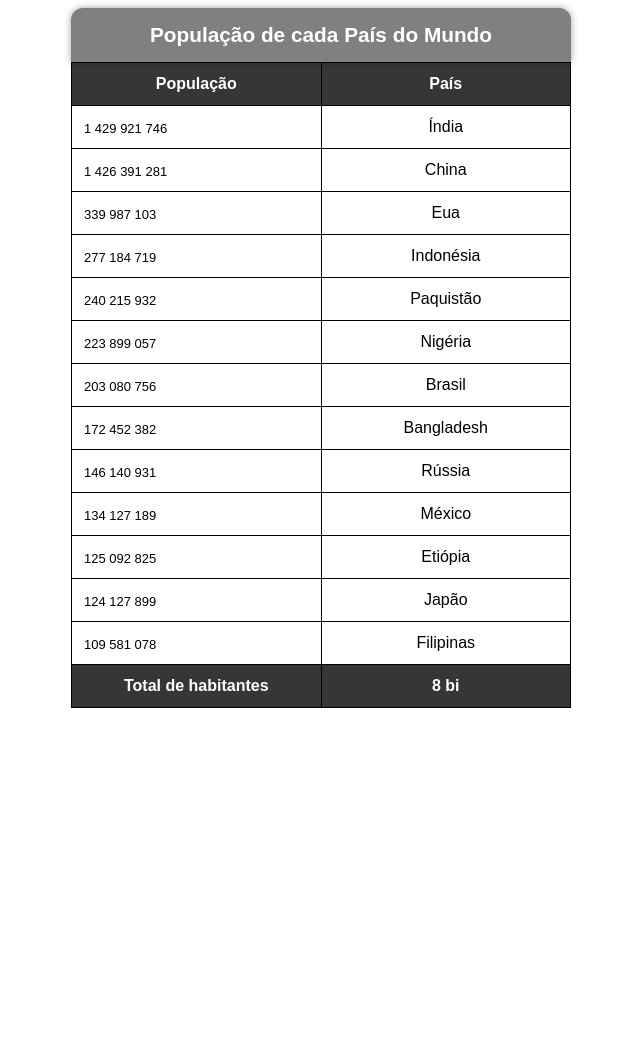
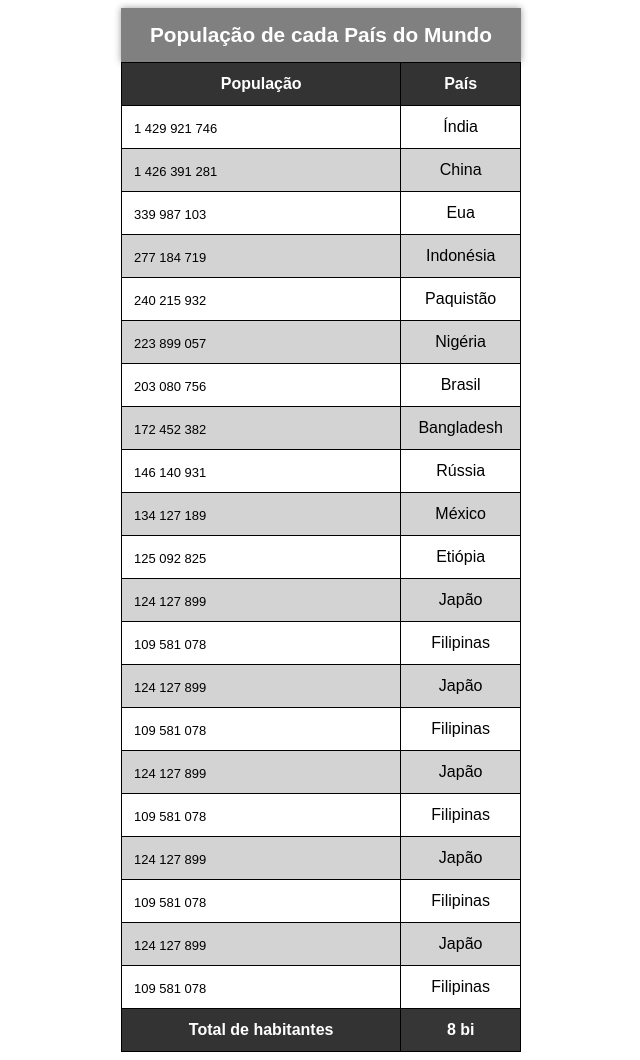
Before and after one commit to MikeDEV2022/html-css, a plain HTML site: page Exercicios/ex024/segunda_tabela.html in a window 1280 px wide. Shown: the whole page, without its empty margins (319-959 px from the left). Before the commit the page ends 800 px from the top, so only its background shows below. Drawn offline with Linux system fonts and the light colour scheme.

Commit message:
Atualizações de hoje

```diff
--- a/Exercicios/ex024/segunda_tabela.html
+++ b/Exercicios/ex024/segunda_tabela.html
@@ -9,10 +9,11 @@
             font-family: Arial, Helvetica, sans-serif;
         }
         table{
-            width: 500px;
+            width: 400px;
             margin: auto;
             padding-top: 5%;
             border-collapse: collapse;
+            position: relative;
         }
         caption{
             font-size: 1.3em;
@@ -20,12 +21,21 @@
             background-color: gray;
             color: white;
             padding: 15px;
-            border-top-left-radius: 12px;
-            border-top-right-radius: 12px;
             box-shadow: 0px 0px 7px rgba(0, 0, 0, 0.384);
         }
+        tbody > tr:nth-child(even){
+            background-color: lightgray;
+        }
+        tbody > tr:nth-child(odd){
+            background-color: white;
+        }
+        thead > tr > th{
+            position: sticky;
+            top: -1px;
+            background-color: #333;
+        }
         th{
-            background-color: rgba(0, 0, 0, 0.788);
+            background-color: #333;
             color: white;
         }
         td, th{
@@ -45,7 +55,7 @@
             vertical-align: bottom;
         }
         .pais{
-            width: 50%;
+            width: 30%;
         }
     </style>
 </head>
@@ -111,6 +121,38 @@
                 <td class="population">109 581 078</td>
                 <td class="country">Filipinas</td>
             </tr>
+            <tr>
+                <td class="population">124 127 899</td>
+                <td class="country">Japão</td>
+            </tr>
+            <tr>
+                <td class="population">109 581 078</td>
+                <td class="country">Filipinas</td>
+            </tr>
+            <tr>
+                <td class="population">124 127 899</td>
+                <td class="country">Japão</td>
+            </tr>
+            <tr>
+                <td class="population">109 581 078</td>
+                <td class="country">Filipinas</td>
+            </tr>
+            <tr>
+                <td class="population">124 127 899</td>
+                <td class="country">Japão</td>
+            </tr>
+            <tr>
+                <td class="population">109 581 078</td>
+                <td class="country">Filipinas</td>
+            </tr>
+            <tr>
+                <td class="population">124 127 899</td>
+                <td class="country">Japão</td>
+            </tr>
+            <tr>
+                <td class="population">109 581 078</td>
+                <td class="country">Filipinas</td>
+            </tr>
         </tbody>
         <tfoot>
             <th scope="row">Total de habitantes</th>
```
Also changed, not shown: Exercicios/ex024/terceira_tabela.html (added, +54 -0 lines).
